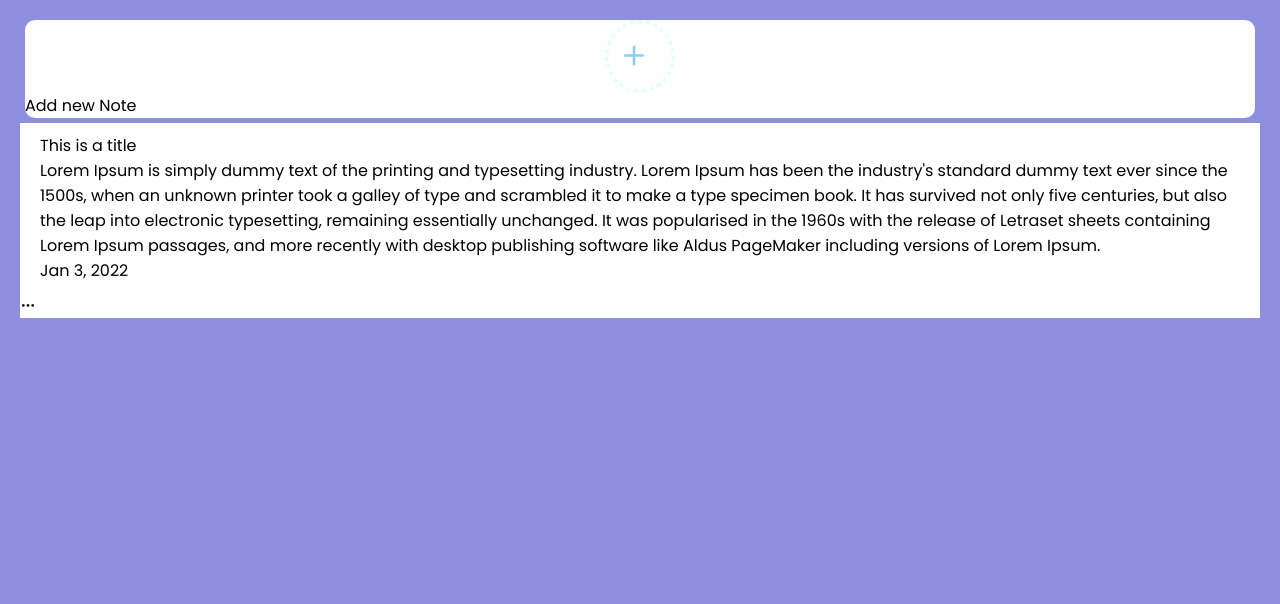
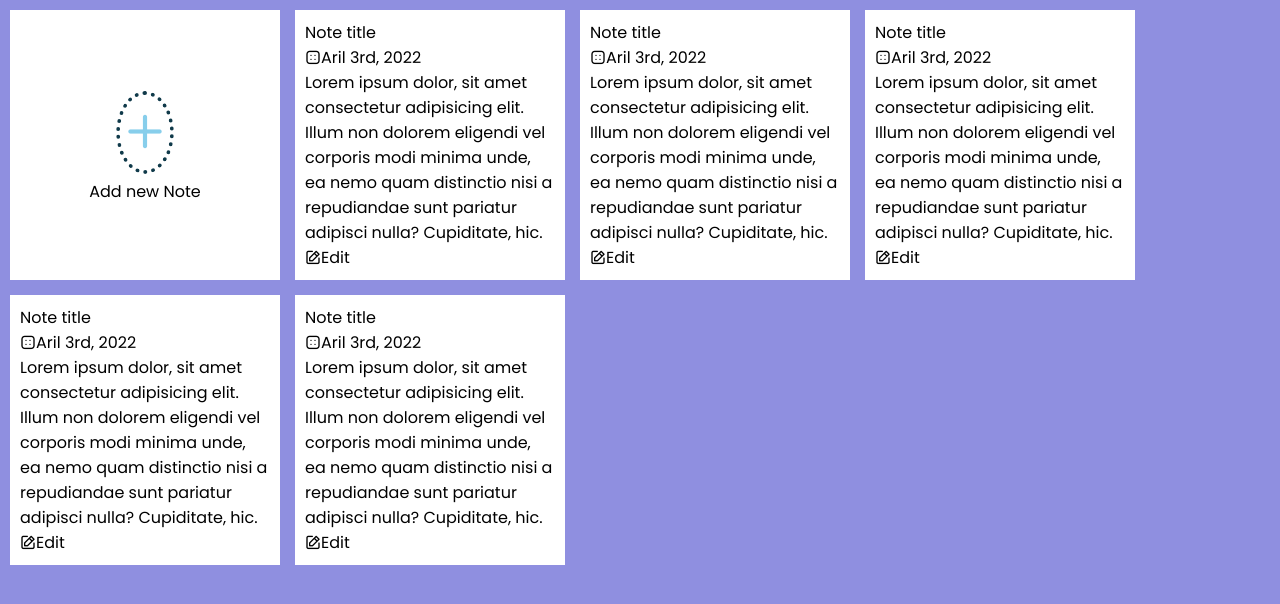
Before and after one commit to ASdhillon08/noteTakingApp, a plain HTML site: page index.html in a window 1280 px wide. Drawn offline with nearby package versions, Linux system fonts and the light colour scheme.

Commit message:
added css code

```diff
--- a/index.html
+++ b/index.html
@@ -11,24 +11,61 @@
     <body>
         <div class="wrapper">
             <li class="add-box">
-                    <div class="icon"><i class="uil uil-plus"></i></div>
-                    <p>Add new Note</p>
+                <div class="uil uil-plus"></div>
+                <p class="title">Add new Note</p>
             </li>
             <li class="note">
-                    <div class="details">
-                        <p>This is a title</p>
-                        <span>Lorem Ipsum is simply dummy text of the printing and typesetting industry. Lorem Ipsum has been the
-                            industry's standard dummy text ever since the 1500s, when an unknown printer took a galley of
-                            type and scrambled it to make a type specimen book. It has survived not only five centuries,
-                             but also the leap into electronic typesetting, remaining essentially unchanged. It was popularised
-                             in the 1960s with the release of Letraset sheets containing Lorem Ipsum passages, and more recently
-                             with desktop publishing software like Aldus PageMaker including versions of Lorem Ipsum.</span>
+                <div class="title">Note title</div>
+                <span class="uil uil-dice-four">Aril 3rd, 2022 </span>
+                <p class="details">
+                    Lorem ipsum dolor, sit amet consectetur adipisicing elit. Illum non dolorem eligendi vel corporis modi minima unde, ea nemo quam distinctio nisi a repudiandae sunt pariatur adipisci nulla? Cupiditate, hic.
+                </p>
+                <div class="settings">
+                    <div class="uil uil-edit">Edit</div>
                 </div>
-                    <div class="bottom-content">
-                        <span>Jan 3, 2022</span>
+            </li>
+
+            <li class="note">
+                <div class="title">Note title</div>
+                <span class="uil uil-dice-four">Aril 3rd, 2022 </span>
+                <p class="details">
+                    Lorem ipsum dolor, sit amet consectetur adipisicing elit. Illum non dolorem eligendi vel corporis modi minima unde, ea nemo quam distinctio nisi a repudiandae sunt pariatur adipisci nulla? Cupiditate, hic.
+                </p>
                 <div class="settings">
-                            <li class="uil uil-ellipsis-h"></li>
+                    <div class="uil uil-edit">Edit</div>
                 </div>
+            </li>
+
+            <li class="note">
+                <div class="title">Note title</div>
+                <span class="uil uil-dice-four">Aril 3rd, 2022 </span>
+                <p class="details">
+                    Lorem ipsum dolor, sit amet consectetur adipisicing elit. Illum non dolorem eligendi vel corporis modi minima unde, ea nemo quam distinctio nisi a repudiandae sunt pariatur adipisci nulla? Cupiditate, hic.
+                </p>
+                <div class="settings">
+                    <div class="uil uil-edit">Edit</div>
+                </div>
+            </li>
+
+            <li class="note">
+                <div class="title">Note title</div>
+                <span class="uil uil-dice-four">Aril 3rd, 2022 </span>
+                <p class="details">
+                    Lorem ipsum dolor, sit amet consectetur adipisicing elit. Illum non dolorem eligendi vel corporis modi minima unde, ea nemo quam distinctio nisi a repudiandae sunt pariatur adipisci nulla? Cupiditate, hic.
+                </p>
+                <div class="settings">
+                    <div class="uil uil-edit">Edit</div>
+                </div>
+            </li>
+
+            <li class="note">
+                <div class="title">Note title</div>
+                <span class="uil uil-dice-four">Aril 3rd, 2022 </span>
+                <p class="details">
+                    Lorem ipsum dolor, sit amet consectetur adipisicing elit. Illum non dolorem eligendi vel corporis modi minima unde, ea nemo quam distinctio nisi a repudiandae sunt pariatur adipisci nulla? Cupiditate, hic.
+                </p>
+                <div class="settings">
+                    <div class="uil uil-edit">Edit</div>
                 </div>
             </li>
         </div>
--- a/styleSheet.css
+++ b/styleSheet.css
@@ -8,29 +8,34 @@
 }
 body {
     background-color: rgb(143, 143, 224);
+    width: 100vw;
+    height: 100vh;
 
 }
 .wrapper {
-    margin: 20px;
+    margin: 10px;
+    display: grid;
+    grid-template-columns: repeat(auto-fill, 270px);
+    gap: 15px;
 }
-.wrapper li{
+.wrapper li {
     background-color: white;
 }
+.add-box{
+    padding: 10px;
+    display: flex;
+    flex-direction: column;
+    justify-content: center;
+    align-items: center;
+}
+.wrapper .note {
+    padding: 10px;
 
-.add-box {
+}
+.uil-plus {
+    font-size: 50px;
+    border-radius: 90%;
+    border: 4px dotted rgb(16, 58, 74);
+    color: skyblue;
     margin: 5px;
-    border-radius: 10px;
 }
-.note{
-    padding:10px 20px 10px;
-}
-.add-box .icon{
-    margin-top: 10px;
-    font-size:30px;
-    width: 70px;
-    color: lightskyblue;
-    border: 4px lightcyan dotted;
-    border-radius: 40px;
-    padding:10px 10px 10px;
-    margin: 0 auto;
-    }
```
Lines whose indentation alone changed are shown as unchanged.
